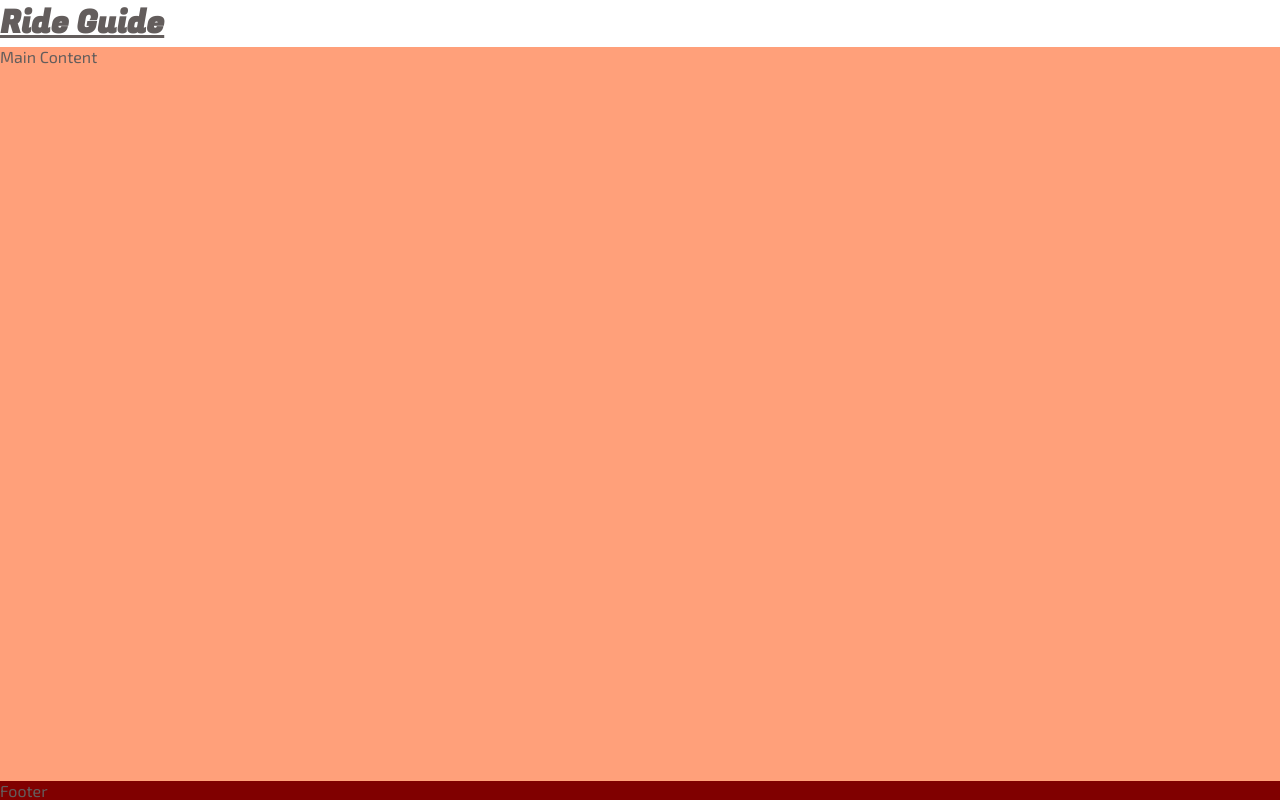
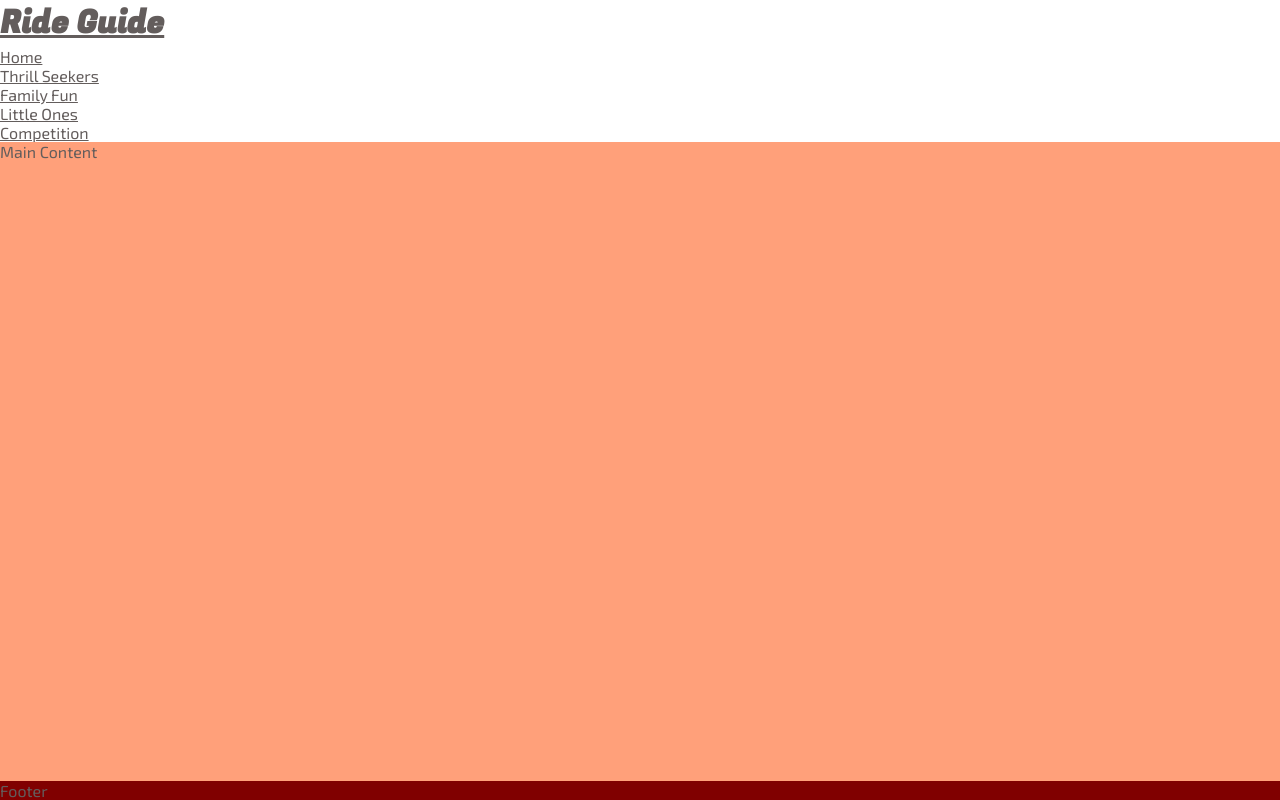
Before and after one commit to MCamish29/ride-guide-wdw, a plain HTML site: page index.html in a window 1280 px wide. Drawn offline with Linux system fonts and the light colour scheme.

Commit message:
"Create navigation section"

```diff
--- a/index.html
+++ b/index.html
@@ -21,6 +21,15 @@
         <a href="index.html">
             <h1 id="logo">Ride Guide</h1>
         </a>
+        <nav>
+            <ul>
+                <li><a href="">Home</a></li>
+                <li><a href="">Thrill Seekers</a></li>
+                <li><a href="">Family Fun</a></li>
+                <li><a href="">Little Ones</a></li>
+                <li><a href="">Competition</a></li>
+            </ul>
+        </nav>
     </header>
     <!--Main Content-->
     <main>Main Content</main>
```
